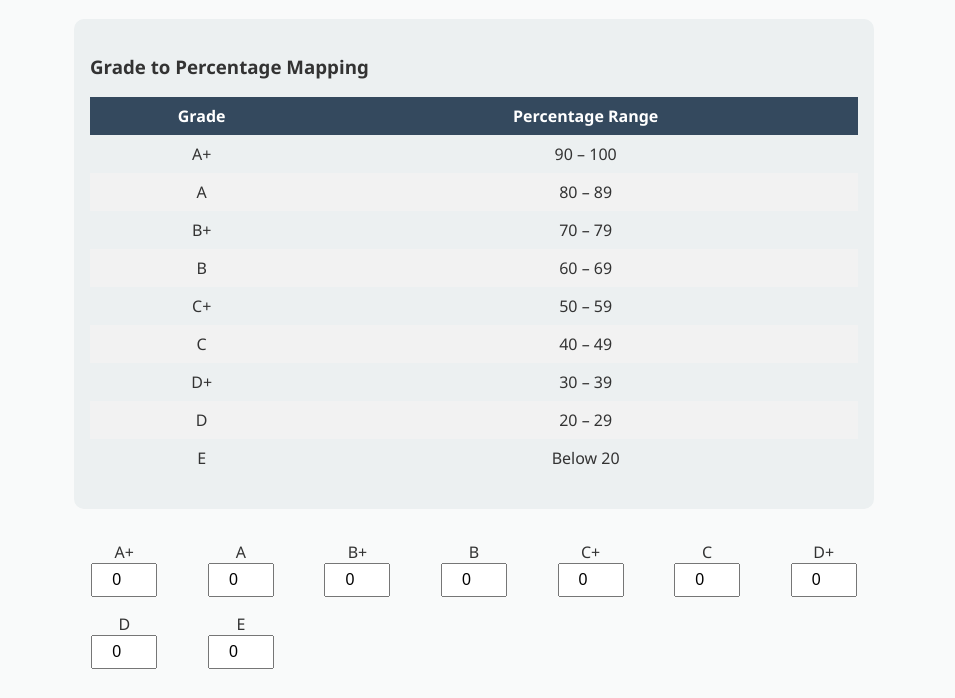
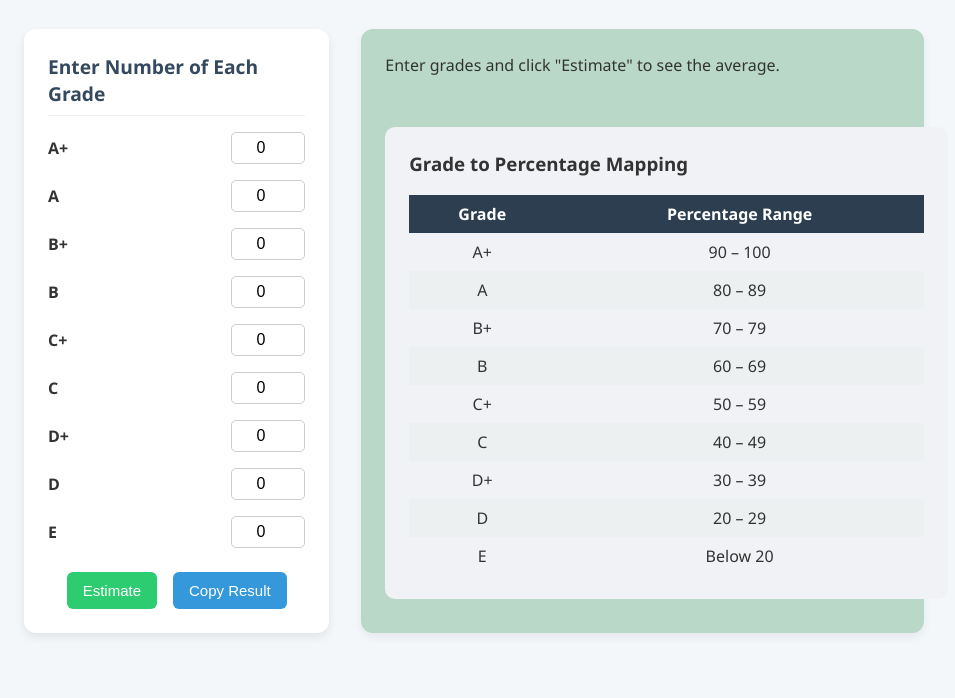
Before and after one commit to whitepony22/SSLC_Percent, a plain HTML site: page index.html in a window 1280 px wide. Shown: the part 99-797 px from the top of the page, without its empty margins (166-1121 px from the left). Drawn offline with Linux system fonts and the light colour scheme.

Commit message:
update file

```diff
--- a/index.html
+++ b/index.html
@@ -1,92 +1,118 @@
 <!DOCTYPE html>
 <html lang="en">
 <head>
-  <meta charset="UTF-8">
-  <meta name="viewport" content="width=device-width, initial-scale=1">
+  <meta charset="UTF-8" />
+  <meta name="viewport" content="width=device-width, initial-scale=1.0"/>
   <title>Grade Average Estimator</title>
   <style>
     body {
       font-family: 'Segoe UI', sans-serif;
+      background: #f4f7fa;
+      color: #333;
       margin: 0;
       padding: 2rem;
-      background: #f9fafa;
-      color: #333;
-      max-width: 800px;
-      margin: auto;
+      display: flex;
+      flex-direction: column;
+      align-items: center;
     }
 
     h1 {
       text-align: center;
       color: #2c3e50;
-    }
-
-    .grade-info {
-      background: #ecf0f1;
-      padding: 1rem;
-      border-radius: 10px;
       margin-bottom: 2rem;
     }
 
-    table {
+    .container {
+      display: flex;
+      flex-direction: row;
+      gap: 2rem;
       width: 100%;
-      border-collapse: collapse;
+      max-width: 900px;
+    }
+
+    .inputs-panel {
+      background: #fff;
+      border-radius: 12px;
+      box-shadow: 0 4px 10px rgba(0, 0, 0, 0.08);
+      padding: 1.5rem;
+      flex: 1;
+    }
+
+    .inputs-panel h2 {
+      margin-top: 0;
+      font-size: 1.2rem;
+      color: #34495e;
+      margin-bottom: 1rem;
+      border-bottom: 1px solid #eee;
+      padding-bottom: 0.5rem;
+    }
+
+    .grade-input {
+      display: flex;
+      justify-content: space-between;
+      align-items: center;
       margin-bottom: 1rem;
     }
 
-    th, td {
-      padding: 8px 10px;
-      text-align: center;
+    .grade-input label {
+      font-weight: 600;
+      flex: 1;
     }
 
-    th {
-      background-color: #34495e;
+    .grade-input input {
+      width: 60px;
+      padding: 6px;
+      font-size: 16px;
+      text-align: center;
+      border: 1px solid #ccc;
+      border-radius: 5px;
+      flex-shrink: 0;
+    }
+
+    .actions {
+      display: flex;
+      gap: 1rem;
+      justify-content: center;
+      margin-top: 1.5rem;
+    }
+
+    button {
+      padding: 10px 16px;
+      border: none;
+      border-radius: 6px;
+      font-size: 15px;
+      cursor: pointer;
+      transition: 0.3s ease;
+    }
+
+    #estimateBtn {
+      background-color: #2ecc71;
       color: white;
     }
 
-    tr:nth-child(even) {
-      background-color: #f2f2f2;
-    }
-
-    .grade-inputs {
-      display: grid;
-      grid-template-columns: repeat(auto-fit, minmax(100px, 1fr));
-      gap: 1rem;
-      margin-bottom: 2rem;
-    }
-
-    .grade-box {
-      text-align: center;
-    }
-
-    .grade-box input {
-      width: 50px;
-      padding: 6px;
-      font-size: 16px;
-      text-align: center;
-    }
-
-    button {
-      padding: 12px 20px;
-      background-color: #2ecc71;
-      color: white;
-      font-size: 16px;
-      border: none;
-      border-radius: 5px;
-      cursor: pointer;
-      display: block;
-      margin: auto;
-    }
-
-    button:hover {
+    #estimateBtn:hover {
       background-color: #27ae60;
     }
 
+    #shareBtn {
+      background-color: #3498db;
+      color: white;
+    }
+
+    #shareBtn:hover {
+      background-color: #2980b9;
+    }
+
+    .output-panel {
+      flex: 2;
+      background: #b9d8c7;
+      border-radius: 12px;
+      padding: 1.5rem;
+      box-shadow: 0 4px 10px rgba(0, 0, 0, 0.06);
+    }
+
     #result {
-      margin-top: 2rem;
-      background: #e8f6ec;
-      padding: 1.5rem;
-      border-radius: 10px;
-      font-size: 18px;
+      font-size: 16px;
       line-height: 1.6;
     }
 
@@ -95,20 +121,90 @@
       color: #2c3e50;
     }
 
+    .grade-info {
+      margin-top: 3rem;
+      background: #f1f2f6;
+      padding: 1.5rem;
+      border-radius: 10px;
+      width: 100%;
+      max-width: 900px;
+    }
+
+    .grade-info h3 {
+      margin-top: 0;
+    }
+
+    table {
+      width: 100%;
+      border-collapse: collapse;
+      margin-top: 1rem;
+    }
+
+    th, td {
+      padding: 8px;
+      text-align: center;
+    }
+
+    th {
+      background: #2c3e50;
+      color: white;
+    }
+
+    tr:nth-child(even) {
+      background: #ecf0f1;
+    }
+
+    @media (max-width: 700px) {
+      .container {
+        flex-direction: column;
+      }
+
+      .actions {
+        flex-direction: column;
+        align-items: center;
+      }
+
+      .grade-input {
+        flex-direction: column;
+        align-items: flex-start;
+      }
+
+      .grade-input input {
+        width: 100%;
+      }
+    }
   </style>
 </head>
 <body>
 
   <h1>Grade Average Estimator</h1>
 
+  <div class="container">
+    <div class="inputs-panel">
+      <h2>Enter Number of Each Grade</h2>
+      <div class="grade-input"><label for="A+">A+</label><input type="number" id="A+" value="0" min="0"></div>
+      <div class="grade-input"><label for="A">A</label><input type="number" id="A" value="0" min="0"></div>
+      <div class="grade-input"><label for="B+">B+</label><input type="number" id="B+" value="0" min="0"></div>
+      <div class="grade-input"><label for="B">B</label><input type="number" id="B" value="0" min="0"></div>
+      <div class="grade-input"><label for="C+">C+</label><input type="number" id="C+" value="0" min="0"></div>
+      <div class="grade-input"><label for="C">C</label><input type="number" id="C" value="0" min="0"></div>
+      <div class="grade-input"><label for="D+">D+</label><input type="number" id="D+" value="0" min="0"></div>
+      <div class="grade-input"><label for="D">D</label><input type="number" id="D" value="0" min="0"></div>
+      <div class="grade-input"><label for="E">E</label><input type="number" id="E" value="0" min="0"></div>
+
+      <div class="actions">
+        <button id="estimateBtn" onclick="calculate()">Estimate</button>
+        <button id="shareBtn" onclick="copyResult()">Copy Result</button>
+      </div>
+    </div>
+
+    <div class="output-panel">
+      <div id="result">Enter grades and click "Estimate" to see the average.</div>
       <div class="grade-info">
         <h3>Grade to Percentage Mapping</h3>
         <table>
         <thead>
-        <tr>
-          <th>Grade</th>
-          <th>Percentage Range</th>
-        </tr>
+            <tr><th>Grade</th><th>Percentage Range</th></tr>
         </thead>
         <tbody>
             <tr><td>A+</td><td>90 – 100</td></tr>
@@ -123,22 +219,8 @@
         </tbody>
         </table>
     </div>
-
-  <div class="grade-inputs">
-    <div class="grade-box"><label>A+<br><input type="number" min="0" id="A+" value="0"></label></div>
-    <div class="grade-box"><label>A<br><input type="number" min="0" id="A" value="0"></label></div>
-    <div class="grade-box"><label>B+<br><input type="number" min="0" id="B+" value="0"></label></div>
-    <div class="grade-box"><label>B<br><input type="number" min="0" id="B" value="0"></label></div>
-    <div class="grade-box"><label>C+<br><input type="number" min="0" id="C+" value="0"></label></div>
-    <div class="grade-box"><label>C<br><input type="number" min="0" id="C" value="0"></label></div>
-    <div class="grade-box"><label>D+<br><input type="number" min="0" id="D+" value="0"></label></div>
-    <div class="grade-box"><label>D<br><input type="number" min="0" id="D" value="0"></label></div>
-    <div class="grade-box"><label>E<br><input type="number" min="0" id="E" value="0"></label></div>
     </div>
-
-  <button onclick="calculate()">Estimate Average</button>
-
-  <div id="result"></div>
+  </div>
 
   <script>
     const gradeRanges = {
@@ -166,15 +248,11 @@
     };
 
     function calculate() {
-      let totalMin = 0;
-      let totalMax = 0;
-      let totalMid = 0;
-      let totalCount = 0;
+      let totalMin = 0, totalMax = 0, totalMid = 0, totalCount = 0;
 
       for (let grade in gradeRanges) {
         let count = parseInt(document.getElementById(grade).value) || 0;
         const [min, max] = gradeRanges[grade];
-
         totalMin += count * min;
         totalMax += count * max;
         totalMid += count * estimatedMid[grade];
@@ -182,7 +260,7 @@
       }
 
       if (totalCount === 0) {
-        document.getElementById("result").innerHTML = `<p>Please enter at least one grade count.</p>`;
+        document.getElementById("result").innerHTML = `<p>Please enter at least one grade.</p>`;
         return;
       }
 
@@ -190,12 +268,30 @@
       const maxAvg = (totalMax / totalCount).toFixed(2);
       const estAvg = (totalMid / totalCount).toFixed(2);
 
+      const text = `
+Estimated Grade Range: ${minAvg}% – ${maxAvg}%
+Likely Average: ${estAvg}%
+(Based on midpoint estimates: A+ as 95%, A as 85%, etc.)
+      `.trim();
+
       document.getElementById("result").innerHTML = `
         <p><strong>Estimated Grade Range:</strong> <span class="range">${minAvg}% – ${maxAvg}%</span></p>
         <p><strong>Likely Average:</strong> <span class="range">${estAvg}%</span></p>
-        <p>This average is based on assigning midpoint values to each grade range for a fair estimate.
-        For example, A+ is treated as 95%, A as 85%, B+ as 75%, and so on.</p>
+        <p>This is calculated using the midpoint of each grade's percentage range (e.g., A+ = 95%).</p>
       `;
+      document.getElementById("result").dataset.copyText = text;
+    }
+
+    function copyResult() {
+      const resultText = document.getElementById("result").dataset.copyText;
+      if (!resultText) {
+        alert("Please calculate first.");
+        return;
+      }
+
+      navigator.clipboard.writeText(resultText)
+        .then(() => alert("Result copied to clipboard!"))
+        .catch(() => alert("Failed to copy result."));
     }
   </script>
 
```
Lines whose indentation alone changed are shown as unchanged.
